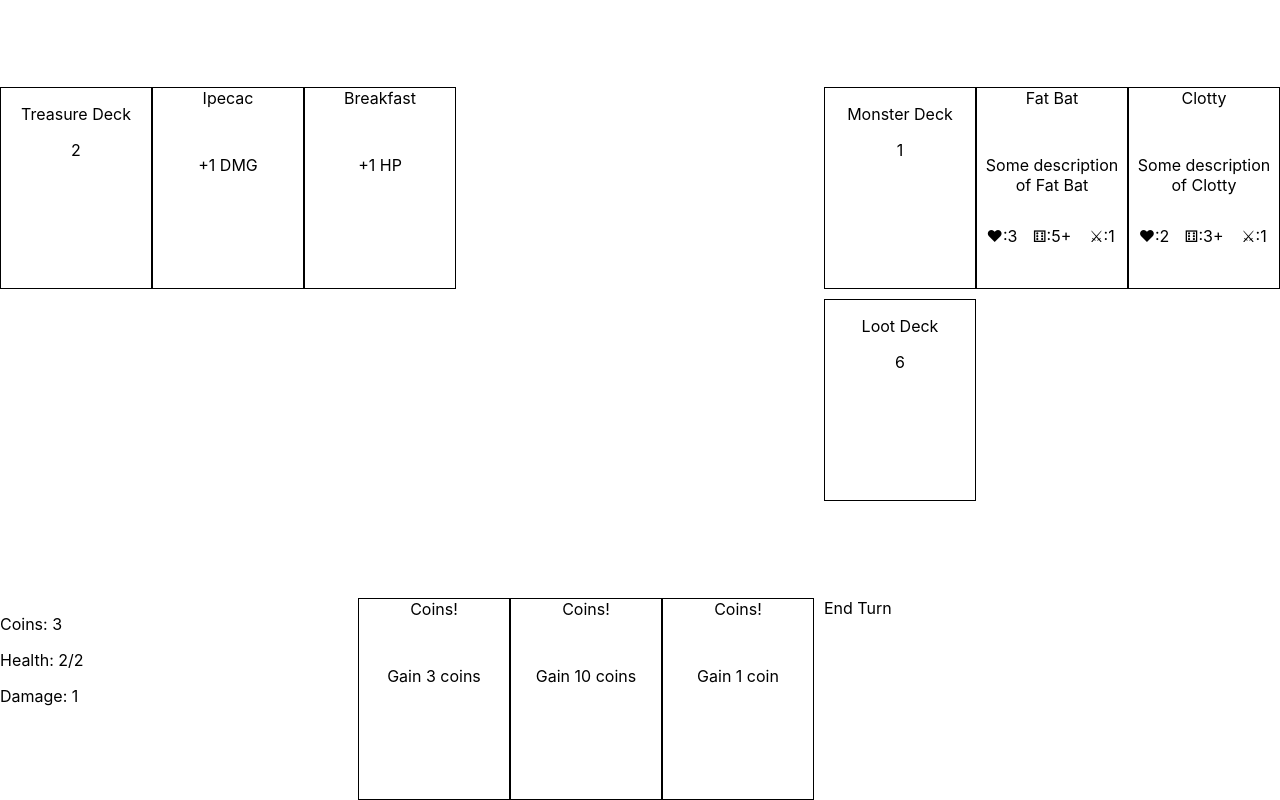
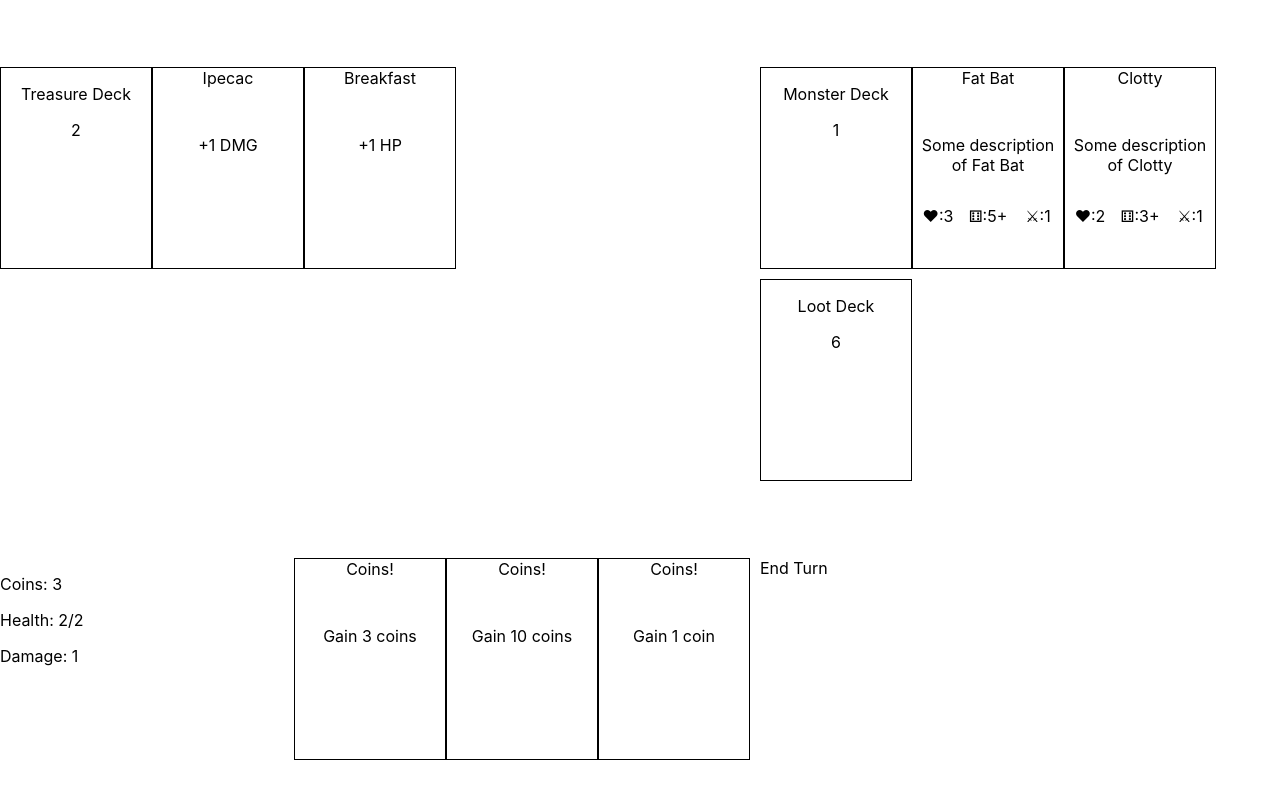
Before and after one commit to astidolph/dungeon-crawler, a React (Create React App) app: page / in a window 1280 px wide. Built offline with nearby package versions, Linux system fonts and the light colour scheme.

Commit message:
Add card hover effect

```diff
--- a/src/App.css
+++ b/src/App.css
@@ -3,8 +3,8 @@
   grid-template-columns: repeat(3, 1fr);
   grid-template-rows: repeat(5, 1fr);
   grid-gap: 10px;
-  width: 100vw;
-  height: 100vh;
+  width: 95vw;
+  height: 95vh;
 }
 
 .GameTitleContainer {
--- a/src/features/CardComponent/CardComponent.module.css
+++ b/src/features/CardComponent/CardComponent.module.css
@@ -6,6 +6,14 @@
     display: flex;
     flex-direction: column;
     text-align: center;
+}
+
+.CardHover:hover {
+    transform: scale(1.1);
+}
+
+.CardHover {
+    transition: all .2s ease-in-out;
 }
 
 .Card > div {
--- a/src/features/CardComponent/CardComponent.tsx
+++ b/src/features/CardComponent/CardComponent.tsx
@@ -8,6 +8,7 @@ import { Action } from '@reduxjs/toolkit';
 interface CardComponentProps {
   card: Card;
   effect?: AppThunk<void> | Action;
+  hoverState?: boolean;
 }
 
 const CardComponent: FC<CardComponentProps> = (props) => {
@@ -15,7 +16,7 @@ const CardComponent: FC<CardComponentProps> = (props) => {
 
   return (
     <div>
-      <div className={styles.Card}
+      <div className={`${styles.Card} ${props.hoverState ? styles.CardHover : ''}`}
         onClick={() => props.effect !== undefined ? dispatch(props.effect) : null}>
           <div>{props.card.name}</div>
           <div>{props.card.description}</div>
@@ -29,4 +30,9 @@ const CardComponent: FC<CardComponentProps> = (props) => {
   );
 };
 
+
+CardComponent.defaultProps = {
+  hoverState: false
+};
+
 export default CardComponent;
--- a/src/features/Hand/Hand.tsx
+++ b/src/features/Hand/Hand.tsx
@@ -12,7 +12,7 @@ const Hand: FC<HandProps> = () => {
   return (
     <div className={styles.Hand}>
       {
-        hand.map((card) => <CardComponent card={card} effect={playLootCard(card)}></CardComponent>)
+        hand.map((card) => <CardComponent hoverState card={card} effect={playLootCard(card)}></CardComponent>)
       }
     </div>
   );
```
